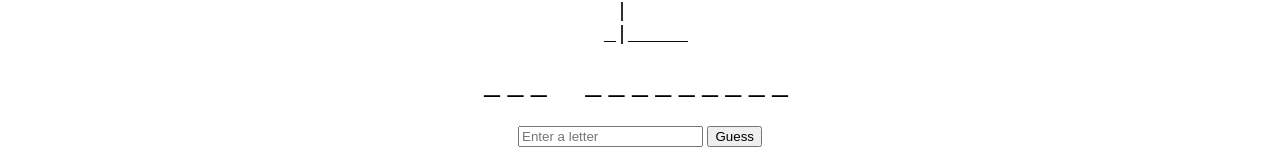
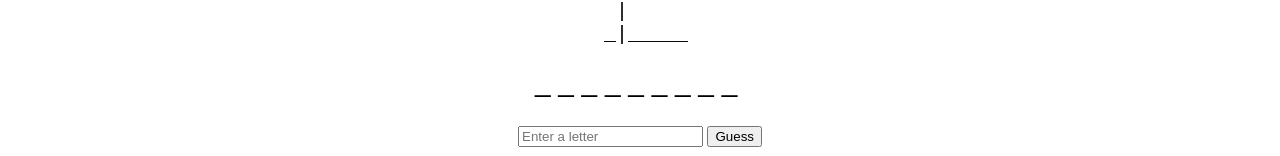
Before and after one commit to Newsletter25/Hangman4-EN, a plain HTML site: page index.html in a window 1280 px wide. Shown: the part 258-414 px from the top of the page. Drawn offline with Linux system fonts and the light colour scheme.

Commit message:
Update index.html

```diff
--- a/index.html
+++ b/index.html
@@ -54,7 +54,7 @@
   </p>
 
   <script>
-    const correctWord = "DUE DILIGENCE".toUpperCase();
+    const correctWord = "LIABILITY".toUpperCase();
 
     let guessedWord = correctWord.split('').map(letter => letter === ' ' ? ' ' : '_').join('');
     let wrongGuesses = [];
```
